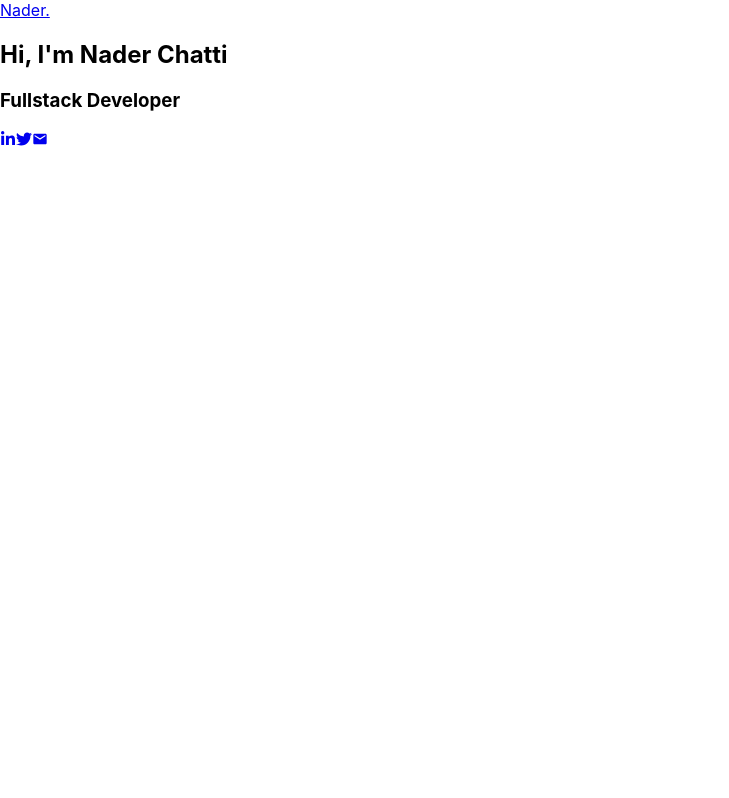
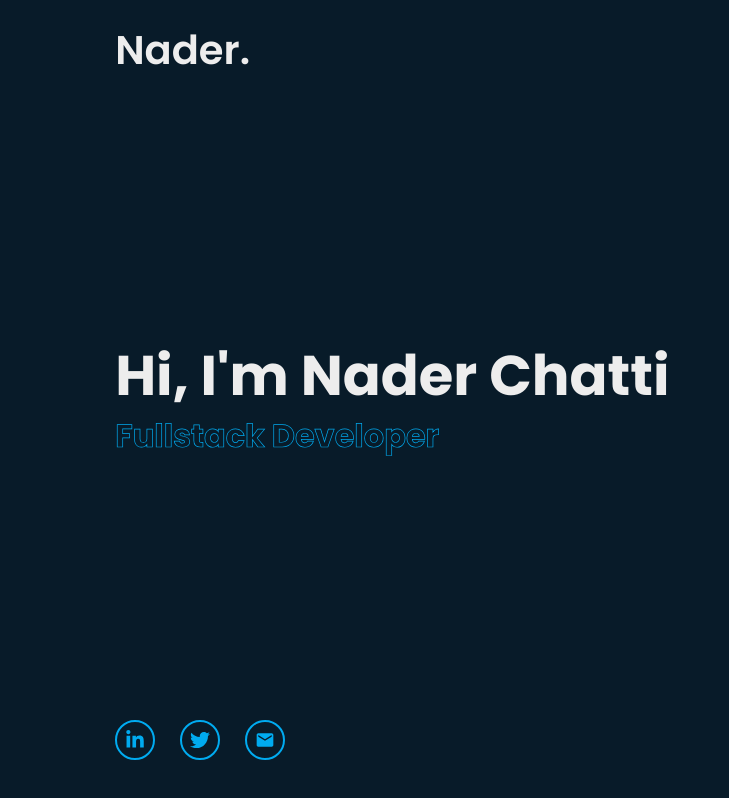
Before and after one commit to naderchatti/portfolio, a React (Create React App) app: page / in a window 1280 px wide. Shown: the whole page, without its empty margins (0-729 px from the left). Built offline with nearby package versions, Linux system fonts and the light colour scheme.

Commit message:
adding styles

```diff
--- a/src/App.css
+++ b/src/App.css
@@ -1,38 +1,117 @@
-.App {
-  text-align: center;
+.appbar {
+  position: fixed;
+  top: 0;
+  left: 0;
+  width: 100%;
+  padding: 2rem 9%;
+  background: transparent;
+  display: flex;
+  justify-content: space-between;
+  align-items: center;
+  z-index: 100;
 }
 
-.App-logo {
-  height: 40vmin;
-  pointer-events: none;
+.logo {
+  font-size: 2.5rem;
+  color: var(--text-color);
+  font-weight: 600;
 }
 
-@media (prefers-reduced-motion: no-preference) {
-  .App-logo {
-    animation: App-logo-spin infinite 20s linear;
+#menu-icon {
+  font-size: 3.6rem;
+  color: var(--text-color);
+  cursor: pointer;
+  display: none;
+}
+
+section {
+  min-height: 100vh;
+  padding: 10rem 9% 2rem;
+}
+
+.home {
+  display: flex;
+  align-items: center;
+  padding: 0 9%;
+}
+
+.home-content {
+  max-width: 60rem;
+}
+
+.home-content h1 {
+  font-size: 4rem;
+  font-weight: 700;
+  line-height: 1.3;
+}
+
+.home-content .text-animate {
+  position: relative;
+  width: 32.8rem;
+}
+
+.home-content .text-animate h3 {
+  font-size: 2.6rem;
+  font-weight: 700;
+  color: transparent;
+  -webkit-text-stroke: .7px var(--main-color);
+}
+
+.home-sci {
+  position: absolute;
+  bottom: 4rem;
+  width: 170px;
+  display: flex;
+  justify-content: space-between;
+}
+
+.home-sci a {
+  position: relative;
+  display: inline-flex;
+  justify-content: center;
+  align-items: center;
+  width: 40px;
+  height: 40px;
+  background: transparent;
+  border: .2rem solid var(--main-color);
+  border-radius: 50%;
+  font-size: 20px;
+  color: var(--main-color);
+  z-index: 1;
+  overflow: hidden;
+  transition: .5s;
+}
+
+.home-sci a:hover {
+  color: var(--bg-color);
+}
+
+.home-sci a::before {
+  content: '';
+  position: absolute;
+  top: 0;
+  left: 0;
+  width: 0;
+  background: var(--main-color);
+  height: 100%;
+  z-index: -1;
+  transition: .5s;
+}
+
+.home-sci a:hover::before {
+  width: 100%;
+}
+
+@media screen and (min-width: 400px) {
+  .logo {
+    font-size: 4rem;
+  }
+
+  .home-content h1 {
+    font-size: 5.6rem;
+  }
+
+  .home-content .text-animate h3 {
+    font-size: 3.2rem;
   }
 }
-
-.App-header {
-  background-color: #282c34;
-  min-height: 100vh;
-  display: flex;
-  flex-direction: column;
-  align-items: center;
-  justify-content: center;
-  font-size: calc(10px + 2vmin);
-  color: white;
-}
-
-.App-link {
-  color: #61dafb;
-}
-
-@keyframes App-logo-spin {
-  from {
-    transform: rotate(0deg);
-  }
-  to {
-    transform: rotate(360deg);
-  }
-}
--- a/src/index.css
+++ b/src/index.css
@@ -1,13 +1,29 @@
-body {
+@import url('https://fonts.googleapis.com/css2?family=Poppins:wght@300;400;500;600;700;800;900&display=swap');
+
+* {
   margin: 0;
-  font-family: -apple-system, BlinkMacSystemFont, 'Segoe UI', 'Roboto', 'Oxygen',
-    'Ubuntu', 'Cantarell', 'Fira Sans', 'Droid Sans', 'Helvetica Neue',
-    sans-serif;
-  -webkit-font-smoothing: antialiased;
-  -moz-osx-font-smoothing: grayscale;
+  padding: 0;
+  box-sizing: border-box;
+  text-decoration: none;
+  border: none;
+  outline: none;
+  scroll-behavior: smooth;
+  font-family: 'Poppins', 'sans-serif';
 }
 
-code {
-  font-family: source-code-pro, Menlo, Monaco, Consolas, 'Courier New',
-    monospace;
+:root {
+  --bg-color: #081b29;
+  --second-bg-color: #112e42;
+  --text-color: #ededed;
+  --main-color: #00abf0;
 }
+
+html {
+  font-size: 62.5%;
+  overflow-x: hidden;
+}
+
+body {
+  background: var(--bg-color);
+  color: var(--text-color);
+}
```
